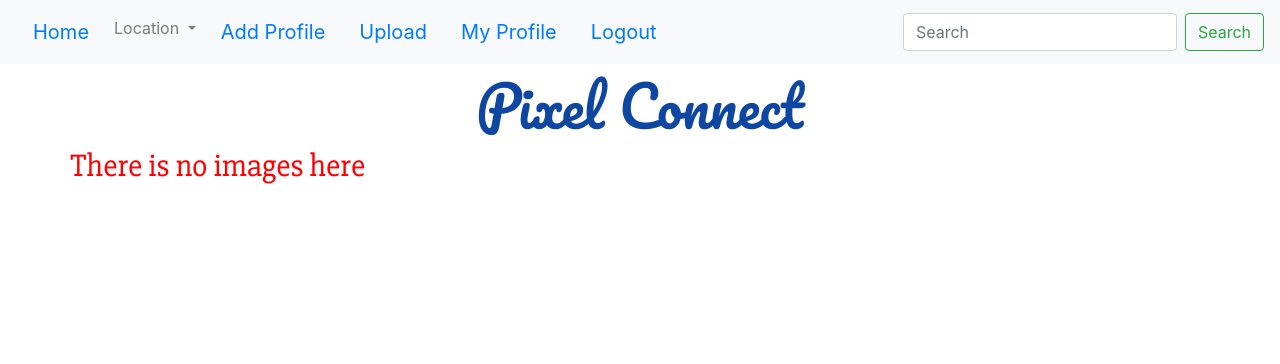
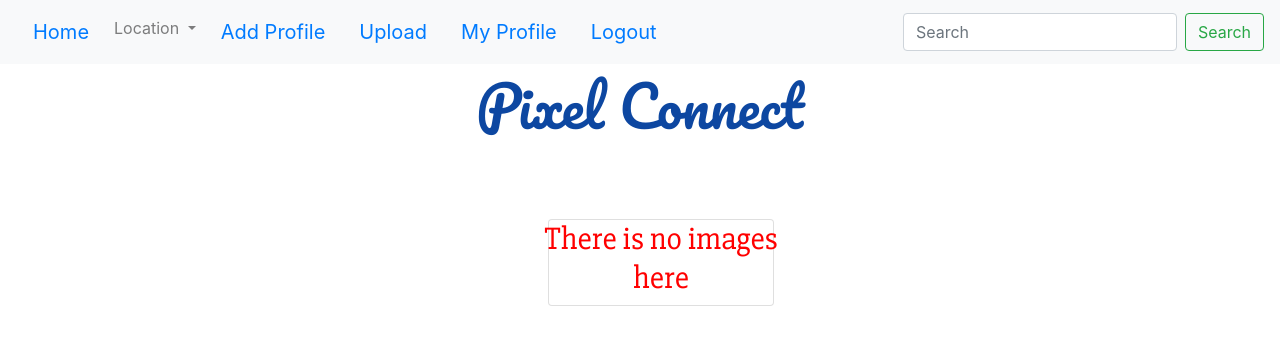
Before and after one commit to cherucole/Pixel-Connect, a Django app: page / in a window 1280 px wide. Shown: the top 364 px of the page. Run offline with Django 3.2, Linux system fonts and the light colour scheme; the visitor is signed in with stand-in values (Sample User, id 1); data that the repository does not hold is empty; some libraries are stand-ins or nearby versions; some web fonts are replaced.

Commit message:
styling homepage

```diff
--- a/pixel_app/templates/images/homepage.html
+++ b/pixel_app/templates/images/homepage.html
@@ -25,21 +25,34 @@
 
 
 
-<div class="container">
+<div class="container-fluid">
 
 
     <h1 id="mainheading" style="text-align:center; color:#0d47a1" class="display-4"> Pixel Connect</h1>
 
-    {% for category in categories %}
 
-    <a href="/?category={{category.id}}"> <button class="btn btn-lg btn-link">      #{{category.name}}</button></a>
+          <br>
+        <br>
 
-          {% endfor %}
+
+    <br>
+  <div class="row">
 
 
 
+    <!-- Empty div -->
+    <div class="col-md-5">
 
-  <div class="card-columns">
+<!--<img src="{% static 'images/login.png'%}" alt="">-->
+
+
+    </div>
+
+    <div class="col-md-7">
+
+
+  <div class="card-columns" >
+      <div class="card" style="width:100%;">
       {% for image in posts %}
 
       {{post_test.id}}
@@ -109,10 +122,15 @@
     <h2 class="text-center">There is no images here</h2>
   </div>
       {% endfor %}
+          </div>
 
   </div>
     </div>
+          <div class="col-md-4"></div>
 
+
+    </div>
+    </div>
 
 
 
```
